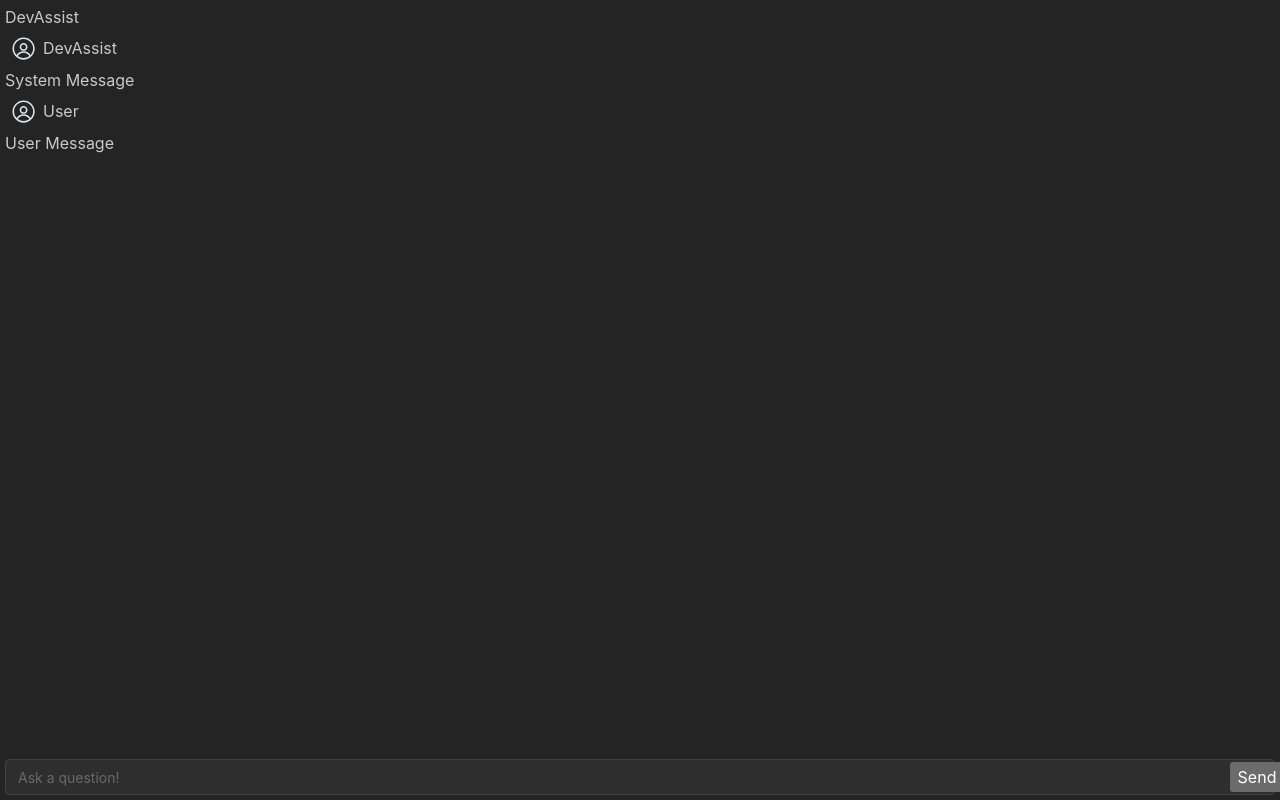
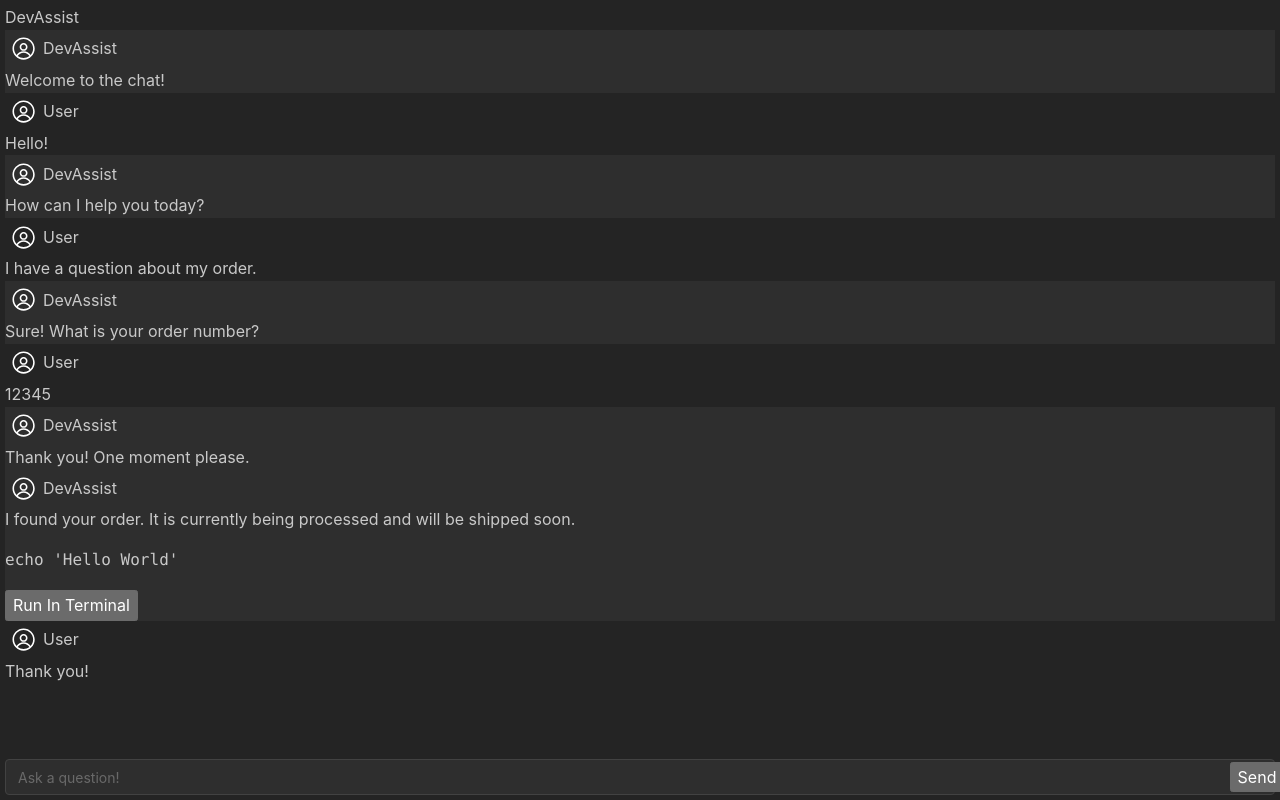
Before and after one commit to adithya1012/DevAssist_AI, a React (Create React App) app in the folder webview-ui/: page / in a window 1280 px wide. Built offline with nearby package versions, Linux system fonts and the light colour scheme.

Commit message:
Adds chat component and handles user input

```diff
--- a/webview-ui/src/components/chat/ChatContainer.tsx
+++ b/webview-ui/src/components/chat/ChatContainer.tsx
@@ -1,12 +1,67 @@
 import SystemMessage from "./SystemMessage"
 import UserMessage from "./UserMessage"
 
+
+const demoChat = [
+    {
+        type: "system",
+        message: "Welcome to the chat!"
+    },
+    {
+        type: "user",
+        message: "Hello!"
+    },
+    {
+        type: "system",
+        message: "How can I help you today?"
+    },
+    {
+        type: "user",
+        message: "I have a question about my order."
+    },
+    {
+        type: "system",
+        message: "Sure! What is your order number?"
+    },
+    {
+        type: "user",
+        message: "12345"
+    },
+    {
+        type: "system",
+        message: "Thank you! One moment please."
+    },
+    {
+        type: "system",
+        message: "I found your order. It is currently being processed and will be shipped soon.",
+        action: [
+            {
+                type: "run_in_terminal",
+                label: "Run In Terminal",
+                command:"echo 'Hello World'",
+                action: "run_in_terminal"
+            }
+        ]
+    },
+    {
+        type: "user",
+        message: "Thank you!"
+    }
+]
+
+
 const ChatContainer = () => {
+
     return (
         // generate the chat container using the system message and user message components
-        <div>
-        <SystemMessage />
-        <UserMessage />
+        <div style={{width:"100%"}}>
+            {demoChat.map((message, index) => {
+                if (message.type === "system") {
+                    return <SystemMessage key={index} message={message} />
+                } else {
+                    return <UserMessage key={index} message={message} />
+                }
+            })}
         </div>
     );
 }
--- a/webview-ui/src/components/chat/ChatInput.tsx
+++ b/webview-ui/src/components/chat/ChatInput.tsx
@@ -5,19 +5,28 @@ import { useState } from "react";
 const ChatInput = () => {
     const [value, setValue] = useState('');
 
+    const handleSubmit = (event:any) => {
+        event.preventDefault();
+        console.log(value);
+        setValue('');
+    };
+
     return (
+      <form onSubmit={handleSubmit}>
+
         <TextInput
         value={value}
         mt="md"
         onChange={(event) => setValue(event.currentTarget.value)}
         rightSectionPointerEvents="all"
         rightSection={
-            <button >
+          <button type="submit">
               Send
             </button>
           }
-        placeholder="Ask a question!"
-      />
+          placeholder="Ask a question!"
+          />
+          </form>
     );
 }
 
--- a/webview-ui/src/components/chat/Layout.tsx
+++ b/webview-ui/src/components/chat/Layout.tsx
@@ -8,7 +8,7 @@ const ChatLayout = () => {
     return (
         <div style={{padding:"5px", position:"fixed", top:0, left:0, right:0, bottom:0, display:"flex", flexDirection:"column", overflow:"hidden"}}>
             <Header />
-            <div style={{flexGrow:1, display:"flex"}}>
+            <div style={{flexGrow:1, display:"flex", width:"100%"}}>
                 <ChatContainer />
             </div>
             <ChatInput />
--- a/webview-ui/src/components/chat/MessageContainer.tsx
+++ b/webview-ui/src/components/chat/MessageContainer.tsx
@@ -1,10 +1,12 @@
 import { Avatar, Container, Flex } from "@mantine/core";
+import { useState } from "react";
 
 const MessageContainer = ({ children, isSystemMessage, ...props }: any) => {
-	return (
-		<Container p="0" m="0">
+
+    return (
+		<Container p="0" m="0" bg={isSystemMessage ? "var(--mantine-color-dark-6)" : ""} fluid>
 			<Flex justify="flex-start" align="center">
-				<Avatar variant="transparent" radius="sm" size="md" src="" />
+				<Avatar variant="transparent" radius="sm" size="md" src={""} color="white" />
 				{isSystemMessage ? <span>DevAssist</span> : <span>User</span>}
 			</Flex>
 			{children}
--- a/webview-ui/src/components/chat/SystemMessage.tsx
+++ b/webview-ui/src/components/chat/SystemMessage.tsx
@@ -1,10 +1,26 @@
 import { Avatar, Container } from "@mantine/core";
 import MessageContainer from "./MessageContainer";
 
-const SystemMessage = () => {
+const SystemMessage = ({message}:any) => {
+
     return (
         <MessageContainer isSystemMessage>
-            System Message
+            {message.message}
+
+            {
+                message.action && message.action.map((action:any, index:number) => {
+                    return (
+                        <div>
+                            <pre>
+                                <code>{action.command}</code>
+                            </pre>
+                        <button key={index}>
+                            {action.label}
+                        </button>
+                        </div>
+                    )
+                })
+            }
         </MessageContainer>
     );
 }
--- a/webview-ui/src/components/chat/UserMessage.tsx
+++ b/webview-ui/src/components/chat/UserMessage.tsx
@@ -1,10 +1,10 @@
 import { Avatar, Container } from "@mantine/core";
 import MessageContainer from "./MessageContainer";
 
-const UserMessage = () => {
+const UserMessage = ({message}:any) => {
     return (
         <MessageContainer>
-            User Message
+            {message.message}
         </MessageContainer>
     );
 }
```
Also changed, not shown: webview-ui/public/icon.svg (added).
